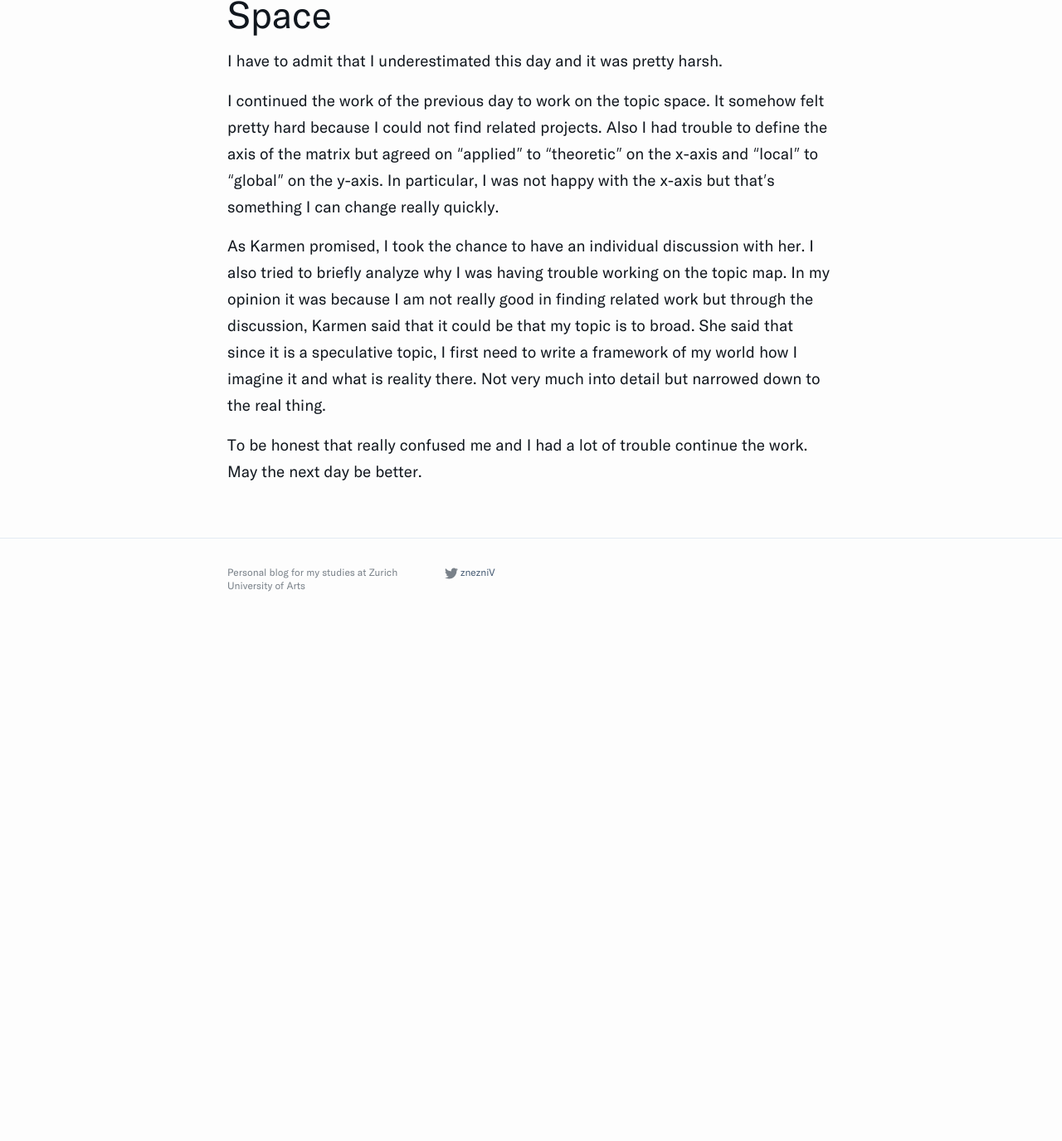
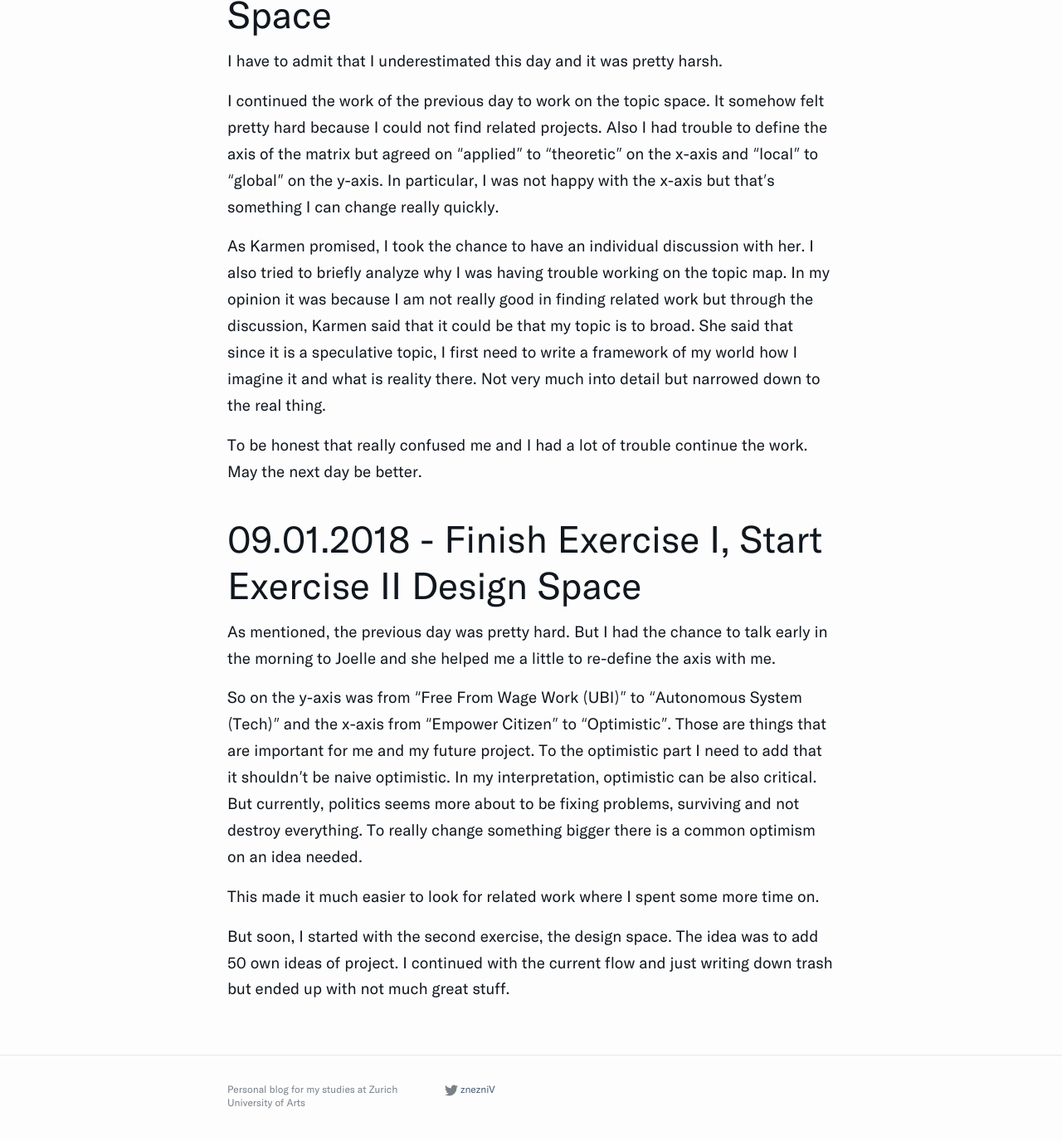
Before and after one commit to znezniV/znezniv.github.io, a Jekyll site: the page built from _posts/2019-01-07-Thesis-Seminar.md, in a window 1280 px wide and 1400 px high, scrolled down 4828 px. Shown: the top 1375 px of the window at 83% size. Built offline with Jekyll 4.4.1, drawn with Linux system fonts in a browser that asks for light colours; before the commit the page ends 5605 px from its top, so only the background shows below that; some of the changed text lies outside the part shown.

Commit message:
new post

```diff
--- a/_posts/2019-01-07-Thesis-Seminar.md
+++ b/_posts/2019-01-07-Thesis-Seminar.md
@@ -52,3 +52,12 @@ I continued the work of the previous day to work on the topic space. It somehow
 As Karmen promised, I took the chance to have an individual discussion with her. I also tried to briefly analyze why I was having trouble working on the topic map. In my opinion it was because I am not really good in finding related work but through the discussion, Karmen said that it could be that my topic is to broad. She said that since it is a speculative topic, I first need to write a framework of my world how I imagine it and what is reality there. Not very much into detail but narrowed down to the real thing.
 
 To be honest that really confused me and I had a lot of trouble continue the work. May the next day be better.
+
+## 09.01.2018 – Finish Exercise I, Start Exercise II Design Space
+As mentioned, the previous day was pretty hard. But I had the chance to talk early in the morning to Joëlle and she helped me a little to re-define the axis with me.
+
+So on the y-axis was from "Free From Wage Work (UBI)" to "Autonomous System (Tech)" and the x-axis from "Empower Citizen" to "Optimistic". Those are things that are important for me and my future project. To the optimistic part I need to add that it shouldn't be naive optimistic. In my interpretation, optimistic can be also critical. But currently, politics seems more about to be fixing problems, surviving and not destroy everything. To really change something bigger there is a common optimism on an idea needed.
+
+This made it much easier to look for related work where I spent some more time on.
+
+But soon, I started with the second exercise; the design space. The idea was to add 50 own ideas of project. I continued with the current flow and just writing down trash but ended up with not much great stuff.
```
